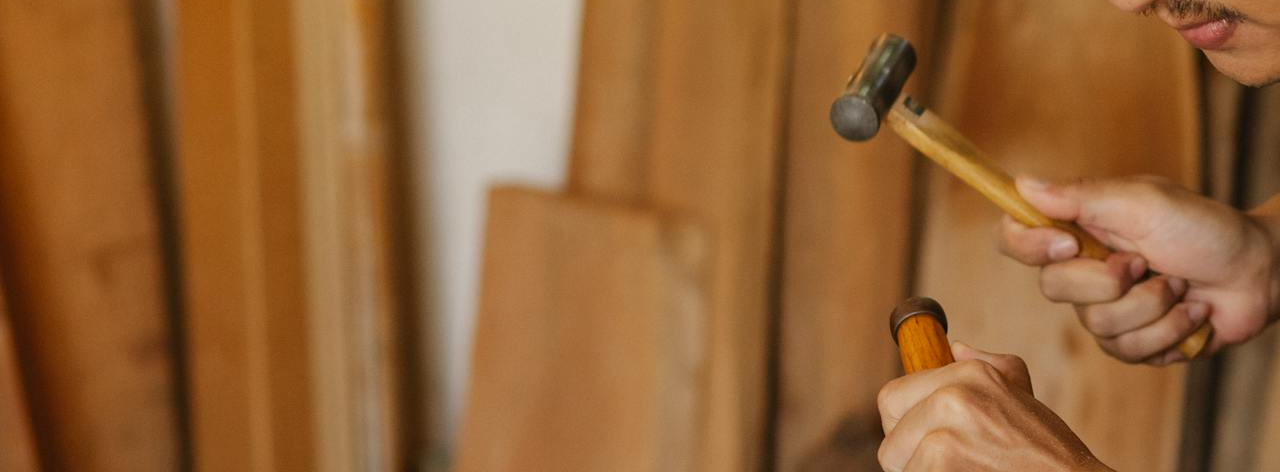
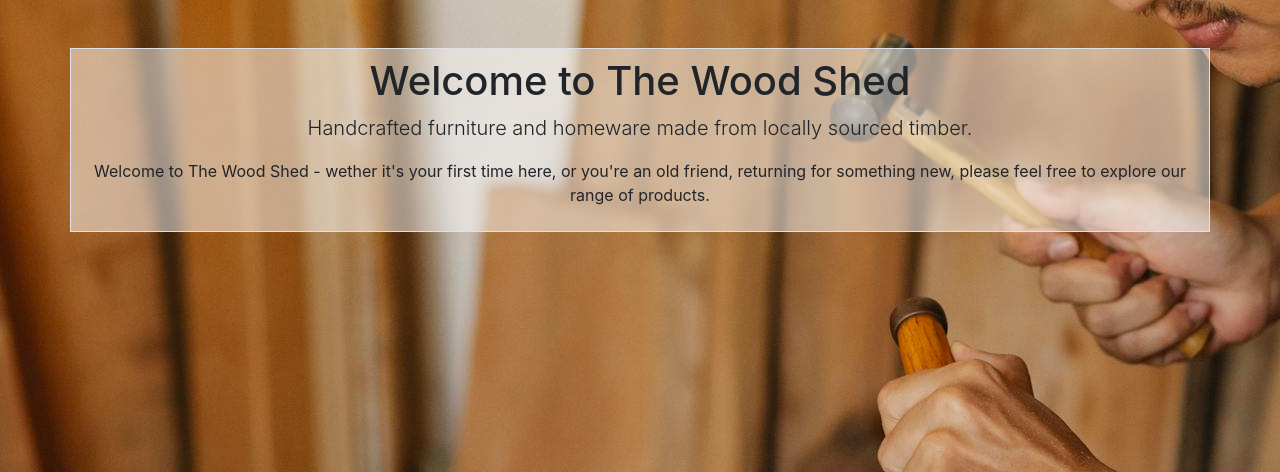
Before and after one commit to mikesealey/ci_pp4, a Django app: page / in a window 1280 px wide. Shown: the part 104-576 px from the top of the page. Run offline with Django 3.2, Linux system fonts and the light colour scheme; some libraries are stand-ins or nearby versions.

Commit message:
builds out landing page

```diff
--- a/templates/base.html
+++ b/templates/base.html
@@ -21,7 +21,11 @@
   </head>
   <body>
   {% include "./components/navigation.html" %}
-  {% block content %}{% endblock %}
+  {% if request.path == "/" %}
+    {% include "components/homepage.html" %}
+  {% endif %}
+  {% block content %}
+  {% endblock %}
 
 
     <!-- Optional JavaScript; choose one of the two! -->
--- /dev/null
+++ b/templates/components/homepage.html
@@ -0,0 +1,7 @@
+{% block content %}
+<div class="container mt-5 p-2 text-center border translucent-bg">
+  <h1>Welcome to The Wood Shed</h1>
+  <p class="lead">Handcrafted furniture and homeware made from locally sourced timber.</p>
+  <p>Welcome to The Wood Shed - wether it's your first time here, or you're an old friend, returning for something new, please feel free to explore our range of products.</p>
+</div>
+{% endblock %}
--- a/templates/components/navigation.html
+++ b/templates/components/navigation.html
@@ -2,7 +2,7 @@
   <div id="nav-rows" class="container-fluid f-flex flex-column">
     <div id="top-row" class="container-fluid d-flex">
       <div class="flex-grow-4">
-        <a id="top-row-logo" class="navbar-brand" href="#">The Woodshed</a>
+        <a id="top-row-logo" class="navbar-brand" href="/">The Woodshed</a>
       </div>
       <div id="top-row-search" class="d-flex flex-grow-1 px-5 ">
         <select class="flex-grow-4">
```
